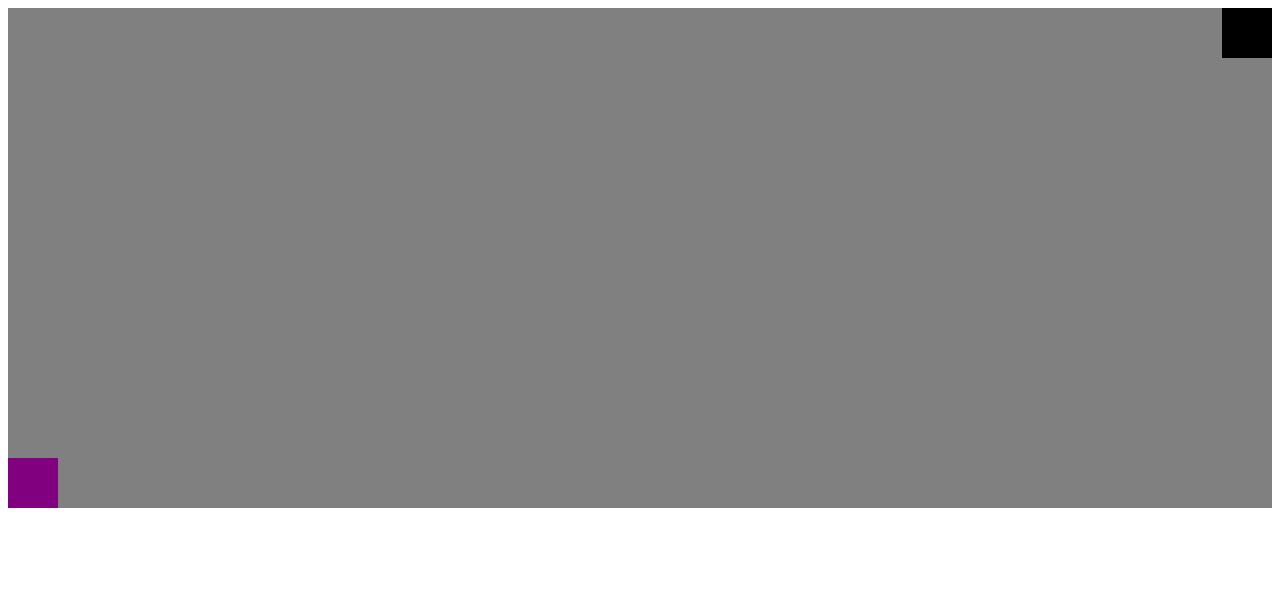
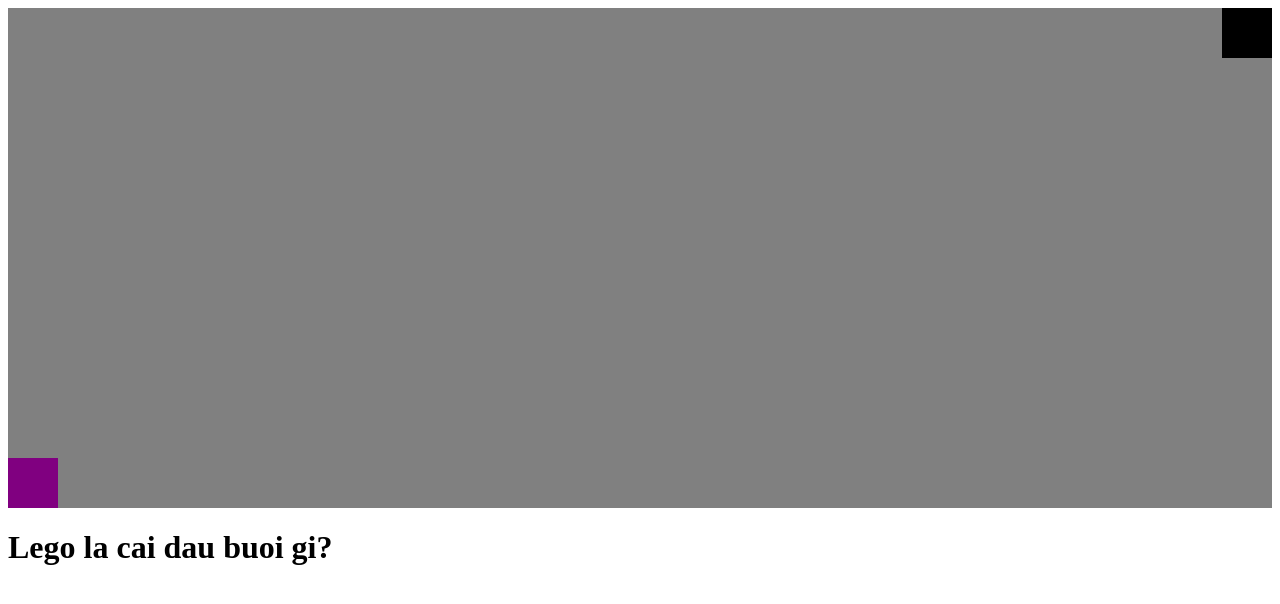
Before and after one commit to DemonDucky/test-websitejz, a plain HTML site: page test.html in a window 1280 px wide. Drawn offline with Linux system fonts and the light colour scheme.

Commit message:
Update test.html

```diff
--- a/test.html
+++ b/test.html
@@ -13,4 +13,5 @@
         <div class="test3">
         </div>
     </div>
+	<h1>Lego la cai dau buoi gi?</h1>
 </body>
```
